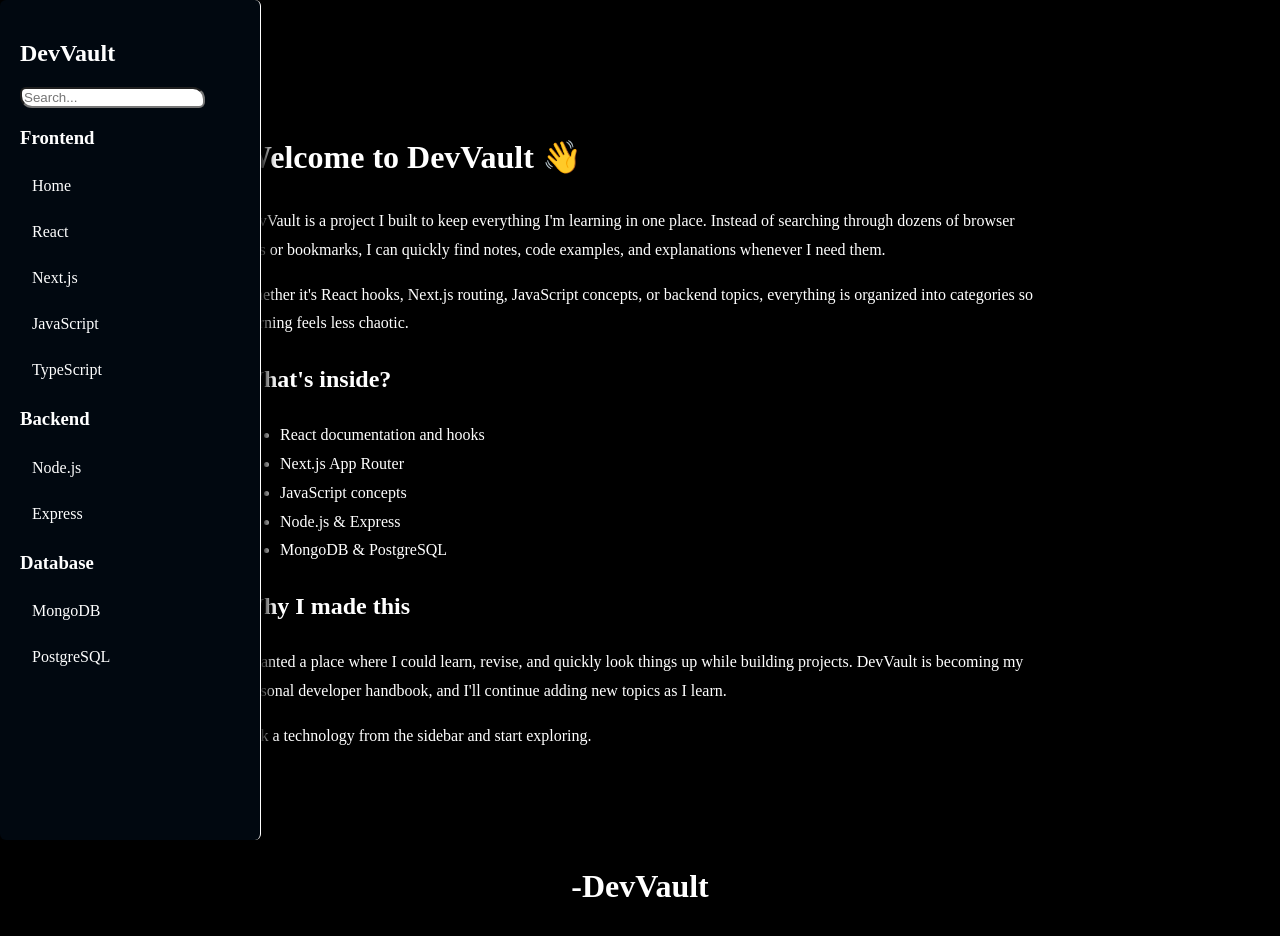
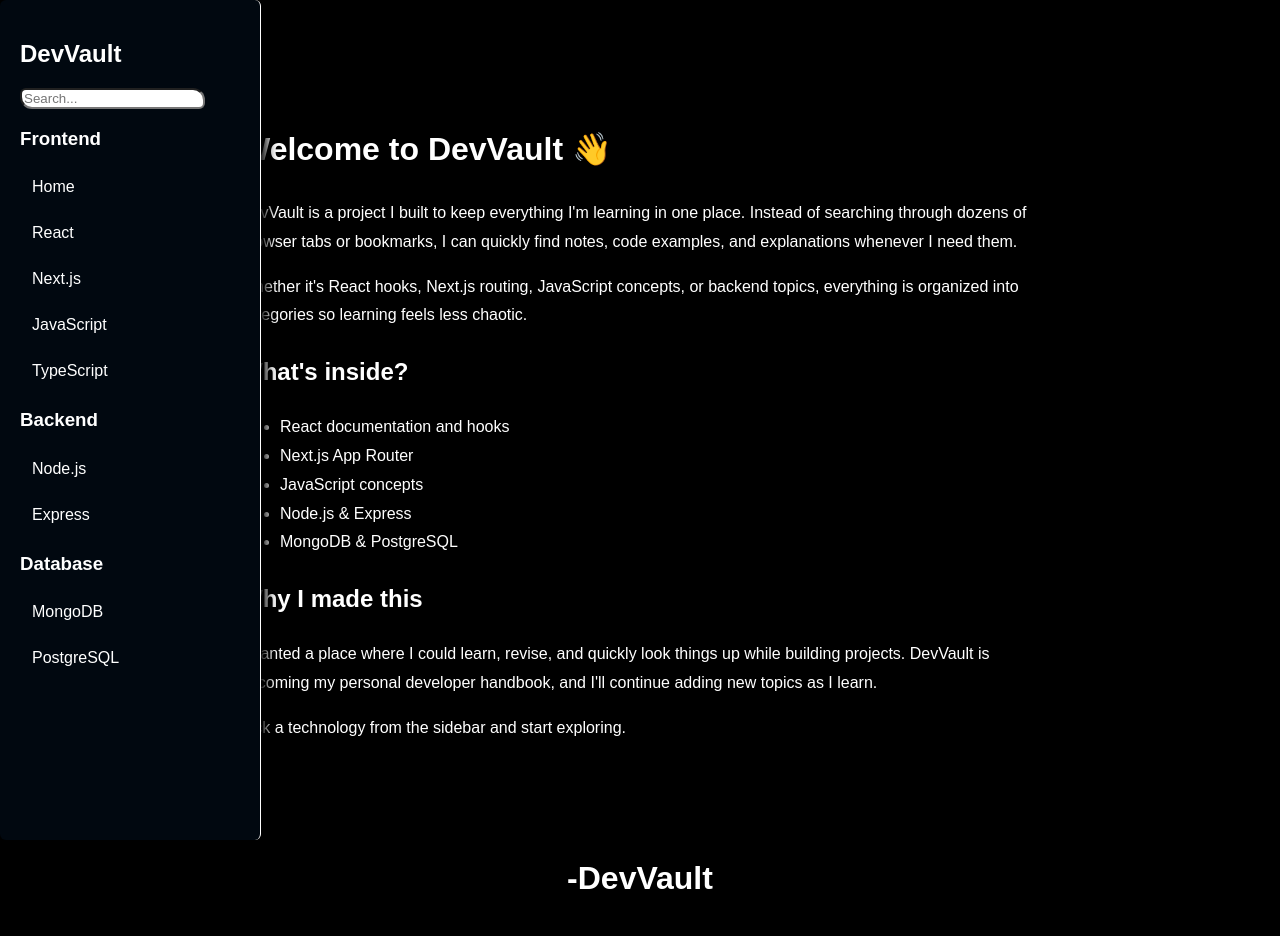
Before and after one commit to asmitbiswas/Project-Next-JS, a Next.js app in the folder app/: page / in a window 1280 px wide. Shown: the top 936 px of the page. Built offline with nearby package versions, Linux system fonts and the light colour scheme.

Commit message:
Bug fixed

```diff
--- a/app/app/globals.css
+++ b/app/app/globals.css
@@ -132,3 +132,17 @@ h1 {
   font-weight: 900;
   font-style: italic;
 }
+
+body {
+  margin: 0;
+  background: black;
+  color: white;
+  font-family: Arial, sans-serif;
+}
+
+.content {
+  margin-left: 240px;   /* Same as sidebar width */
+  min-height: 100vh;
+  padding: 40px;
+  box-sizing: border-box;
+}
```
